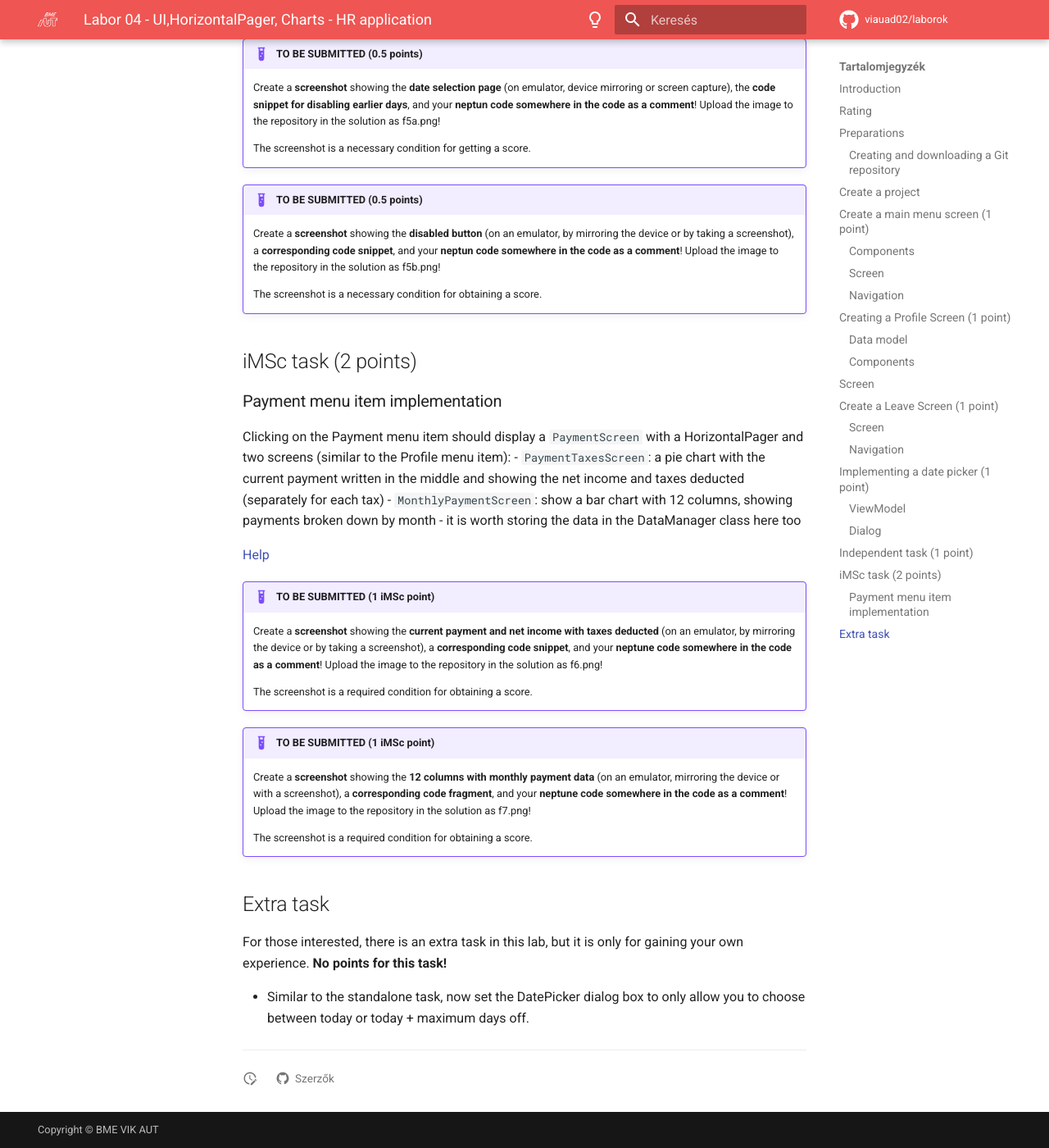
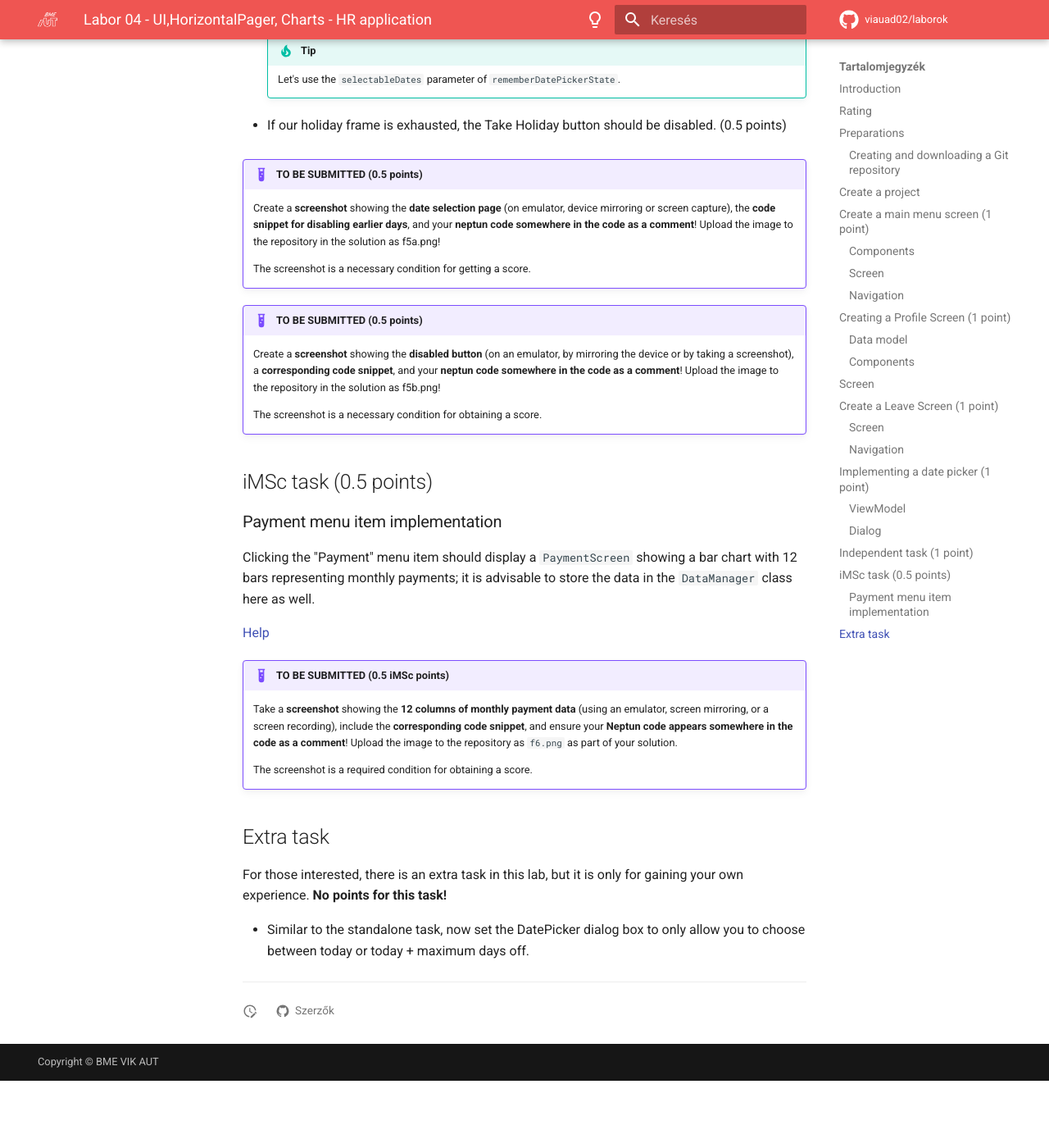
Before and after one commit to VIAUAD02/laborok, an MkDocs documentation site: the page built from docs/english/04-android-ui-charts/index.md, in a window 1280 px wide and 1400 px high, scrolled down 28663 px. Shown: the whole window at 82% size. Built offline with MkDocs 1.6.1 and Material for MkDocs 9.7.7, drawn with Linux system fonts in a browser that asks for light colours; comment, search, counter and statistics services are not loaded; after the commit the page ends 29981 px from its top, so only the background shows below that; some of the changed text lies outside the part shown.

Commit message:
English 04 update

````diff
--- a/docs/english/04-android-ui-charts/index.md
+++ b/docs/english/04-android-ui-charts/index.md
@@ -14,7 +14,7 @@ During the lab, we will create an HR application, which allows the user to view
 
 
 !!! warning "IMSc"
-	After successfully completing the lab tasks, 2 IMSc points can be earned by solving the IMSc task.
+	After successfully completing the lab tasks, 0.5 IMSc points can be earned by solving the IMSc task.
 
 ## Rating
 
@@ -28,8 +28,7 @@ Grading:
 
 IMSc: Implementation of the payment menu item
 
-- Pie chart: 1 IMSc point
-- Bar chart: 1 IMSc point
+- Bar chart: 0.5 IMSc points
 
 ## Preparations
 
@@ -70,15 +69,15 @@ Once our project is complete, let's update the version of our dependencies in th
 
 ```toml
 [versions]
-agp = "8.12.3"
-kotlin = "2.2.20"
-coreKtx = "1.17.0"
+agp = "9.3.3"
+coreKtx = "1.19.1"
 junit = "4.13.2"
 junitVersion = "1.3.0"
 espressoCore = "3.7.0"
-lifecycleRuntimeKtx = "2.9.4"
-activityCompose = "1.12.0-alpha09"
-composeBom = "2025.09.01"
+lifecycleRuntimeKtx = "2.11.0"
+activityCompose = "1.13.0"
+kotlin = "2.4.20"
+composeBom = "2026.09.00"
 ...
 ```
 
@@ -335,10 +334,10 @@ Let's add the Navigation3 library to our project. To do this, we will need the m
 ```toml
 [versions]
 ...
-coreSplashscreen = "1.0.1"
-nav3Core = "1.0.0-alpha10"
-kotlinSerialization = "2.2.20"
-kotlinxSerializationCore = "1.9.0"
+coreSplashscreen = "1.2.0"
+nav3Core = "1.2.0"
+kotlinSerialization = "2.4.20"
+kotlinxSerializationCore = "1.11.0"
 
 
 [libraries]
@@ -368,7 +367,16 @@ dependencies {
 }
 ```
 
-Finally, enable the following plugin in the build.gradle.kts file at the top:
+Finally, disable the following plugin at the top of the project-level `build.gradle.kts` file:
+
+```kts
+plugins {
+    ...
+    alias(libs.plugins.jetbrains.kotlin.serialization) apply false
+}
+```
+
+Then, let's enable it only for the `app` module at the top of the module-level `build.gradle.kts` file:
 
 ```kts
 plugins {
@@ -1267,23 +1275,17 @@ Then, when you start the application, our `Take Holiday` button will work.
 
     The screenshot is a necessary condition for obtaining a score.
 
-## iMSc task (2 points)
+## iMSc task (0.5 points)
 
 ### Payment menu item implementation
 
-Clicking on the Payment menu item should display a `PaymentScreen` with a HorizontalPager and two screens (similar to the Profile menu item):
-- `PaymentTaxesScreen`: a pie chart with the current payment written in the middle and showing the net income and taxes deducted (separately for each tax)
-- `MonthlyPaymentScreen`: show a bar chart with 12 columns, showing payments broken down by month - it is worth storing the data in the DataManager class here too
+Clicking the "Payment" menu item should display a `PaymentScreen` showing a bar chart with 12 bars representing monthly payments; it is advisable to store the data in the `DataManager` class here as well.
 
 [Help](https://github.com/codeandtheory/YCharts)
 
-!!!example "TO BE SUBMITTED (1 iMSc point)"
-    Create a **screenshot** showing the **current payment and net income with taxes deducted** (on an emulator, by mirroring the device or by taking a screenshot), a **corresponding code snippet**, and your **neptune code somewhere in the code as a comment**! Upload the image to the repository in the solution as f6.png!
 
-    The screenshot is a required condition for obtaining a score.
-
-!!!example "TO BE SUBMITTED (1 iMSc point)"
-    Create a **screenshot** showing the **12 columns with monthly payment data** (on an emulator, mirroring the device or with a screenshot), a **corresponding code fragment**, and your **neptune code somewhere in the code as a comment**! Upload the image to the repository in the solution as f7.png!
+!!!example "TO BE SUBMITTED (0.5 iMSc points)"
+    Take a **screenshot** showing the **12 columns of monthly payment data** (using an emulator, screen mirroring, or a screen recording), include the **corresponding code snippet**, and ensure your **Neptun code appears somewhere in the code as a comment**! Upload the image to the repository as `f6.png` as part of your solution.
 
     The screenshot is a required condition for obtaining a score.
 
````
